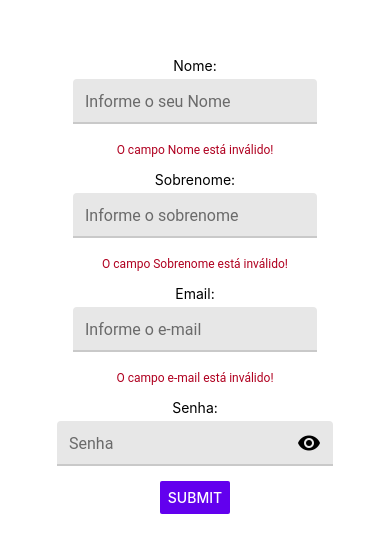
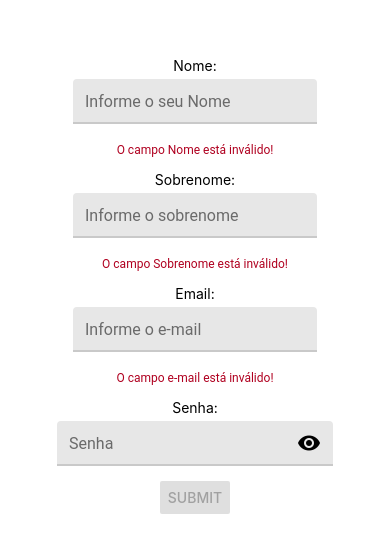
Before and after one commit to carlos-teles/projetosMobile2022, a React Native app in the folder 015-projeto/: screen / in a window 390 px wide. Shown: the part 142-694 px from the top of the page. Built offline with nearby package versions, Linux system fonts and the light colour scheme.

Commit message:
Update App.js

```diff
--- a/015-projeto/App.js
+++ b/015-projeto/App.js
@@ -85,7 +85,7 @@ export default function App() {
       />
       {/* fim campo senha */}
       {/* inicio campo botao */}
-      <Button title="Submit" style={styles.buttonstyle} color="#6200EE" />
+      <Button title="Submit" style={styles.buttonstyle} disabled={true} color="#6200EE" />
 
       <Text>{msgErr}</Text>
     </View>
```
